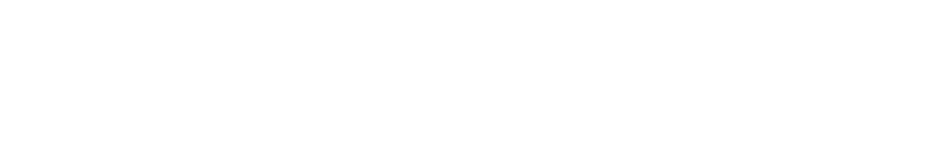
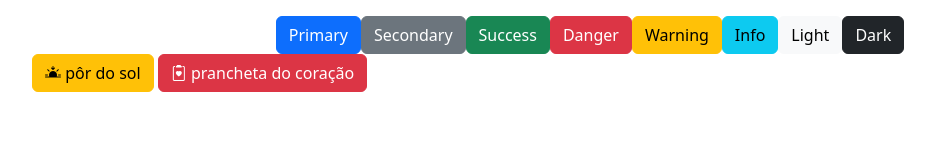
Before and after one commit to LauraDuttra/Bootstrap_Intro_Laura, a plain HTML site: page ex3_botoes/ex3.html in a window 1280 px wide. Shown: the whole page, without its empty margins (50-985 px from the left). Drawn offline with nearby package versions, Linux system fonts and the light colour scheme.

Commit message:
finalizado

```diff
--- a/ex3_botoes/ex3.html
+++ b/ex3_botoes/ex3.html
@@ -14,9 +14,30 @@
 </head>
 <body>
 
+    <div class="container d-flex justify-content-center mt-3">
 
-    <!-- 1ª Digitação (Aqui) -->
+        <button type="button" class="btn btn-primary">Primary</button>
+        <button type="button" class="btn btn-secondary">Secondary</button>
+        <button type="button" class="btn btn-success">Success</button>
+        <button type="button" class="btn btn-danger">Danger</button>
+        <button type="button" class="btn btn-warning">Warning</button>
+        <button type="button" class="btn btn-info">Info</button>
+        <button type="button" class="btn btn-light">Light</button>
+        <button type="button" class="btn btn-dark">Dark</button>
 
+    </div>
+
+    <div class="container">
+        <!-- botão com ícone -->
+         <button class="btn btn-warning">
+          <i class="bi bi-sunset-fill"></i> pôr do sol
+        </button>
+
+        <!-- botão com ícone -->
+         <button class="btn btn-danger">
+          <i class="bi bi-clipboard2-heart"></i> prancheta do coração
+        </button>
+    </div>
 
     <script src="https://cdn.jsdelivr.net/npm/bootstrap@5.3.0/dist/js/bootstrap.bundle.min.js"></script>
 </body>
```
